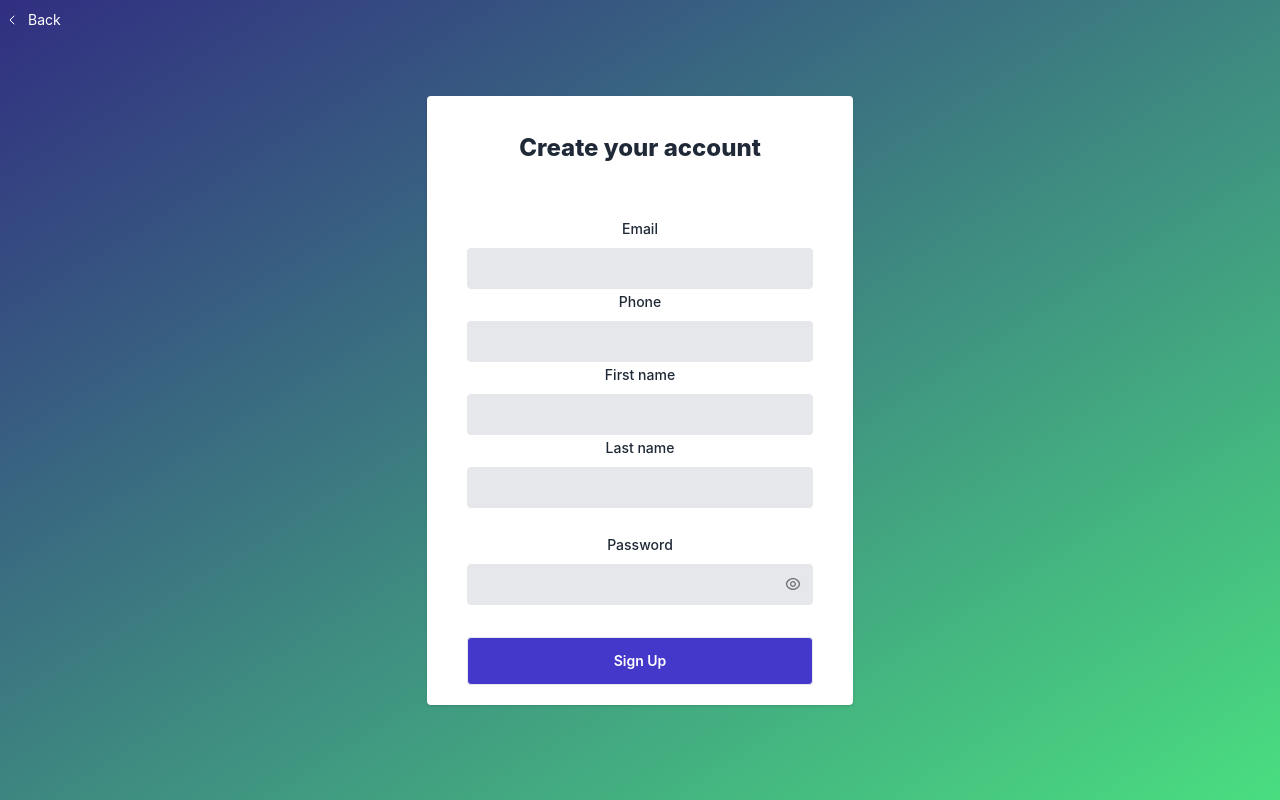
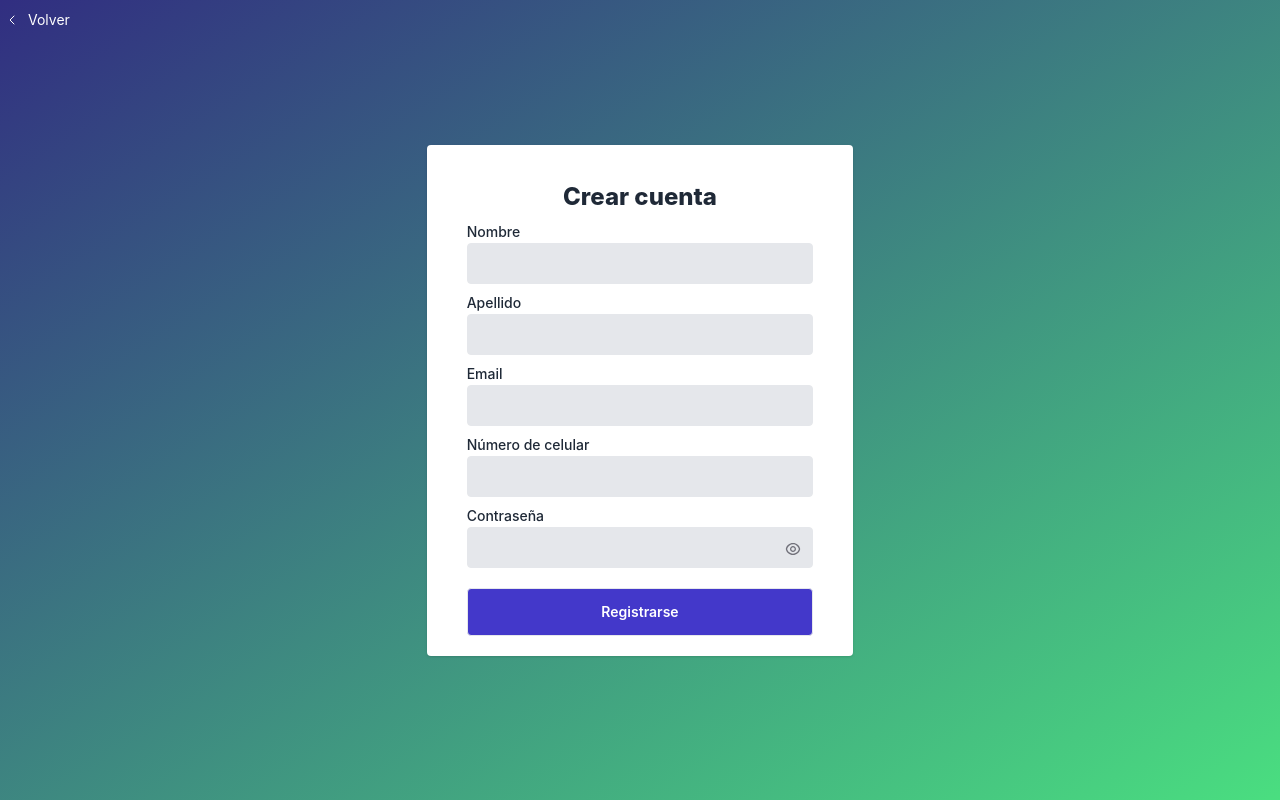
Before and after one commit to txakurhub/pfinal_client, a React (Create React App) app: page /register in a window 1280 px wide. Built offline with nearby package versions, Linux system fonts and the light colour scheme; no server answers.

Commit message:
Pasando a español login y register, y arreglándoles los espacios

```diff
--- a/src/components/Reviews.jsx
+++ b/src/components/Reviews.jsx
@@ -89,7 +89,7 @@ const Reviews = ({ id, user }) => {
               <input onChange={(e) => handlechange(e)} name="calification" type="radio" value={4} className="ml-2 h-6 w-6 opacity-0 cursor-pointer" />
               <input onChange={(e) => handlechange(e)} name="calification" type="radio" value={5} className="ml-2 h-6 w-6 opacity-0 cursor-pointer" />
             </div>
-            <textarea value={input.comment} className="bg-gray-100 rounded border border-transparent focus:border-gray-400 leading-normal resize w-full h-20 py-2 pr-[40px] px-3 font-medium placeholder-gray-700 focus:outline-none focus:bg-white" type="text" placeholder="Agregar un comentario" name="comment" id="comentario" onChange={(e) => handlechange(e)} />
+            <textarea value={input.comment} className="bg-gray-100 rounded border border-transparent focus:border-gray-400 leading-normal resize w-full h-20 py-2 pr-[40px] px-3 font-medium placeholder-gray-700 focus:outline-none focus:bg-white" type="text" placeholder="Deja un comentario" name="comment" id="comentario" onChange={(e) => handlechange(e)} />
           </form>
         ) : (<div>Debes estar registrado para poder dejar un comentario.</div>)}
          <p className="text-3xl lg:text-4xl font-semibold leading-7 lg:leading-9 text-gray-800">Comentarios:</p>
--- a/src/pages/Login.jsx
+++ b/src/pages/Login.jsx
@@ -61,17 +61,17 @@ const Login = () => {
           <path stroke="none" d="M0 0h24v24H0z" fill="none" />
           <polyline points="15 6 9 12 15 18" />
         </svg>
-        <p className="text-sm pl-2 leading-none">Back</p>
+        <p className="text-sm pl-2 leading-none">Volver</p>
       </Link>
       <form className="bg-white shadow rounded lg:w-1/3 md:w-1/2 w-full p-10 pb-5">
         <p tabIndex={0} role="heading" aria-level="1" aria-label="Login to your account" className="text-2xl font-extrabold leading-6 text-gray-800">
-          Login to your account
+          Ingresa a tu cuenta
         </p>
         <p className="text-sm mt-4 font-medium leading-none text-gray-500">
-          Dont have account?{" "}
+          ¿No tienes una cuenta?{" "}
           <span onClick={handleRegister} tabIndex={0} role="link" aria-label="Sign up here" className="text-sm font-medium leading-none underline text-gray-800 cursor-pointer">
             {" "}
-            Sign up here
+            Regístrate aquí
           </span>
         </p>
         <button onClick={handleGoogleLogin} aria-label="Continue with google" className="focus:outline-none focus:ring-2 focus:ring-offset-1 focus:ring-gray-700 py-3.5 px-4 border rounded-lg border-gray-700 flex items-center w-full mt-7">
@@ -81,18 +81,18 @@ const Login = () => {
             <path d="M4.17667 11.9366C3.97215 11.3165 3.85378 10.6521 3.85378 9.96562C3.85378 9.27905 3.97215 8.6147 4.16591 7.99463L4.1605 7.86257L1.13246 5.44363L1.03339 5.49211C0.37677 6.84302 0 8.36005 0 9.96562C0 11.5712 0.37677 13.0881 1.03339 14.4391L4.17667 11.9366Z" fill="#FBBC05" />
             <path d="M9.68807 3.85336C11.5073 3.85336 12.7344 4.66168 13.4342 5.33718L16.1684 2.59107C14.4892 0.985496 12.3039 0 9.68807 0C5.89885 0 2.62637 2.23672 1.0332 5.49214L4.16573 7.99466C4.95162 5.59183 7.12608 3.85336 9.68807 3.85336Z" fill="#EB4335" />
           </svg>
-          <p className="text-base font-medium ml-4 text-gray-700">Continue with Google</p>
+          <p className="text-base font-medium ml-4 text-gray-700">Continuar con Google</p>
         </button>
         <button onClick={handleFacebookLogin} aria-label="Continue with facebook" className="focus:outline-none focus:ring-2 focus:ring-offset-1 focus:ring-gray-700 py-3.5 px-4 border rounded-lg border-gray-700 flex items-center w-full mt-2">
           <svg width={22} height={23} viewBox="0 0 48 48" fill="none" xmlns="http://www.w3.org/2000/svg">
             <path d="M48 24C48 10.7438 37.2562 0 24 0C10.7438 0 0 10.7438 0 24C0 35.9813 8.775 45.9094 20.25 47.7094V30.9375H14.1562V24H20.25V18.7125C20.25 12.6984 23.8313 9.375 29.3156 9.375C31.9406 9.375 34.6875 9.84375 34.6875 9.84375V15.75H31.6594C28.6781 15.75 27.75 17.6016 27.75 19.5V24H34.4062L33.3422 30.9375H27.75V47.7094C39.225 45.9094 48 35.9813 48 24Z" fill="#1877F2"/>
             <path d="M33.3422 30.9375L34.4062 24H27.75V19.5C27.75 17.6016 28.6781 15.75 31.6594 15.75H34.6875V9.84375C34.6875 9.84375 31.9406 9.375 29.3156 9.375C23.8313 9.375 20.25 12.6984 20.25 18.7125V24H14.1562V30.9375H20.25V47.7094C21.4734 47.9016 22.725 48 24 48C25.275 48 26.5266 47.9016 27.75 47.7094V30.9375H33.3422Z" fill="white"/>
           </svg>
-          <p className="text-base font-medium ml-4 text-gray-700">Continue with Facebook</p>
+          <p className="text-base font-medium ml-4 text-gray-700">Continuar con Facebook</p>
         </button>
         <div className="w-full flex items-center justify-between py-5">
           <hr className="w-full bg-gray-400" />
-          <p className="text-base font-medium leading-4 px-2.5 text-gray-400">OR</p>
+          <p className="text-base font-medium leading-4 px-2.5 text-gray-400">Ó</p>
           <hr className="w-full bg-gray-400  " />
         </div>
         <div>
@@ -100,7 +100,7 @@ const Login = () => {
           <input onChange={(e) => setEmail(e.target.value)} id="email" aria-label="enter email adress" type="email" className="bg-gray-200 border rounded focus:outline-none text-xs font-medium leading-none text-gray-800 py-3 w-full pl-3 mt-2" />
         </div>
         <div className="mt-6 w-full">
-          <label className="text-sm font-medium leading-none text-gray-800">Password</label>
+          <label className="text-sm font-medium leading-none text-gray-800">Contraseña</label>
           <div title="See password" className="relative flex items-center justify-center">
             <input onChange={(e) => setPassword(e.target.value)} id="password" min={6} aria-label="enter Password" type="password" className="bg-gray-200 border rounded focus:outline-none text-xs font-medium leading-none text-gray-800 py-3 w-full pl-3 mt-2" />
             <div onClick={viewPassword} className="absolute right-0 mt-2 mr-3 cursor-pointer">
@@ -112,14 +112,14 @@ const Login = () => {
         </div>
         <div className="mt-8">
           <button onClick={handleSubmit} aria-label="create my account" className="focus:ring-2 focus:ring-offset-2 focus:ring-indigo-700 text-sm font-semibold leading-none text-white focus:outline-none bg-indigo-700 border rounded hover:bg-indigo-600 py-4 w-full">
-            Log In
+            Entrar
           </button>
         </div>
         <p className="text-sm mt-4 font-medium leading-none text-gray-500">
-          Did you forget your password?{" "}
+          ¿Olvidaste tu contraseña?{" "}
           <span onClick={handleResetPassword} tabIndex={0} role="link" aria-label="Sign up here" className="text-sm font-medium leading-none underline text-gray-800 cursor-pointer">
             {" "}
-            Recover it here
+            Recupérala aquí
           </span>
         </p>
         {error && <p className="text-red-600 mt-3">{error}</p>}
--- a/src/pages/Register.jsx
+++ b/src/pages/Register.jsx
@@ -52,39 +52,32 @@ function Register() {
           <path stroke="none" d="M0 0h24v24H0z" fill="none" />
           <polyline points="15 6 9 12 15 18" />
         </svg>
-        <p className="text-sm pl-2 leading-none">Back</p>
+        <p className="text-sm pl-2 leading-none">Volver</p>
       </Link>
       <form className="bg-white shadow rounded lg:w-1/3 md:w-1/2 w-full p-10 pb-5">
         <p tabIndex={0} role="heading" aria-level="1" aria-label="Login to your account" className="text-2xl font-extrabold leading-6 text-gray-800">
-          Create your account
+          Crear cuenta
         </p>
-        <div className="w-full flex items-center justify-between py-5 opacity-0">
-          <hr className="w-full bg-gray-400" />
-          <p className="text-base font-medium leading-4 px-2.5 text-gray-400">OR</p>
-          <hr className="w-full bg-gray-400  " />
+        <div className="mt-3">
+          <label className="text-sm font-medium leading-none text-gray-800 mt-4 flex" >Nombre</label>
+          <input onChange={handleChange} id="firstname" name="firstname" aria-label="enter email adress" type="email" className="bg-gray-200 border rounded focus:outline-none text-xs font-medium leading-none text-gray-800 py-3 w-full pl-3 mt-1" />
         </div>
-        <div>
-          <label className="text-sm font-medium leading-none text-gray-800">Email</label>
-          <input onChange={handleChange} id="email" name="email" aria-label="enter email adress" type="email" className="bg-gray-200 border rounded focus:outline-none text-xs font-medium leading-none text-gray-800 py-3 w-full pl-3 mt-2" />
+        <div className="mt-3">
+          <label className="text-sm font-medium leading-none text-gray-800 flex">Apellido</label>
+          <input onChange={handleChange} id="lastname" name="lastname" aria-label="enter email adress" type="email" className="bg-gray-200 border rounded focus:outline-none text-xs font-medium leading-none text-gray-800 py-3 w-full pl-3 mt-1" />
         </div>
-        {/* mi cagada */}
-        <div>
-          <label className="text-sm font-medium leading-none text-gray-800">Phone</label>
-          <input onChange={handleChange} id="phone" name="phone" aria-label="enter email adress" type="email" className="bg-gray-200 border rounded focus:outline-none text-xs font-medium leading-none text-gray-800 py-3 w-full pl-3 mt-2" />
+        <div className="mt-3">
+          <label className="text-sm font-medium leading-none text-gray-800 flex">Email</label>
+          <input onChange={handleChange} id="email" name="email" aria-label="enter email adress" type="email" className="bg-gray-200 border rounded focus:outline-none text-xs font-medium leading-none text-gray-800 py-3 w-full pl-3 mt-1" />
         </div>
-        <div>
-          <label className="text-sm font-medium leading-none text-gray-800" >First name</label>
-          <input onChange={handleChange} id="firstname" name="firstname" aria-label="enter email adress" type="email" className="bg-gray-200 border rounded focus:outline-none text-xs font-medium leading-none text-gray-800 py-3 w-full pl-3 mt-2" />
+        <div className="mt-3">
+          <label className="text-sm font-medium leading-none text-gray-800 flex">Número de celular</label>
+          <input onChange={handleChange} id="phone" name="phone" aria-label="enter email adress" type="email" className="bg-gray-200 border rounded focus:outline-none text-xs font-medium leading-none text-gray-800 py-3 w-full pl-3 mt-1" />
         </div>
-        <div>
-          <label className="text-sm font-medium leading-none text-gray-800">Last name</label>
-          <input onChange={handleChange} id="lastname" name="lastname" aria-label="enter email adress" type="email" className="bg-gray-200 border rounded focus:outline-none text-xs font-medium leading-none text-gray-800 py-3 w-full pl-3 mt-2" />
-        </div>
-        {/* final de la cagada */}
-        <div className="mt-6 w-full">
-          <label className="text-sm font-medium leading-none text-gray-800">Password</label>
+        <div className="w-full mt-3">
+          <label className="text-sm font-medium leading-none text-gray-800 flex">Contraseña</label>
           <div title="See password" className="relative flex items-center justify-center">
-            <input onChange={handleChange} id="password" name="password" min={6} aria-label="enter Password" type="password" className="bg-gray-200 border rounded focus:outline-none text-xs font-medium leading-none text-gray-800 py-3 w-full pl-3 mt-2" />
+            <input onChange={handleChange} id="password" name="password" min={6} aria-label="enter Password" type="password" className="bg-gray-200 border rounded focus:outline-none text-xs font-medium leading-none text-gray-800 py-3 w-full pl-3 mt-1" />
             <div onClick={viewPassword} className="absolute right-0 mt-2 mr-3 cursor-pointer">
               <svg width={16} height={16} viewBox="0 0 16 16" fill="none" xmlns="http://www.w3.org/2000/svg">
                 <path d="M7.99978 2C11.5944 2 14.5851 4.58667 15.2124 8C14.5858 11.4133 11.5944 14 7.99978 14C4.40511 14 1.41444 11.4133 0.787109 8C1.41378 4.58667 4.40511 2 7.99978 2ZM7.99978 12.6667C9.35942 12.6664 10.6787 12.2045 11.7417 11.3568C12.8047 10.509 13.5484 9.32552 13.8511 8C13.5473 6.67554 12.8031 5.49334 11.7402 4.64668C10.6773 3.80003 9.35864 3.33902 7.99978 3.33902C6.64091 3.33902 5.32224 3.80003 4.25936 4.64668C3.19648 5.49334 2.45229 6.67554 2.14844 8C2.45117 9.32552 3.19489 10.509 4.25787 11.3568C5.32085 12.2045 6.64013 12.6664 7.99978 12.6667ZM7.99978 11C7.20413 11 6.44106 10.6839 5.87846 10.1213C5.31585 9.55871 4.99978 8.79565 4.99978 8C4.99978 7.20435 5.31585 6.44129 5.87846 5.87868C6.44106 5.31607 7.20413 5 7.99978 5C8.79543 5 9.55849 5.31607 10.1211 5.87868C10.6837 6.44129 10.9998 7.20435 10.9998 8C10.9998 8.79565 10.6837 9.55871 10.1211 10.1213C9.55849 10.6839 8.79543 11 7.99978 11ZM7.99978 9.66667C8.4418 9.66667 8.86573 9.49107 9.17829 9.17851C9.49085 8.86595 9.66644 8.44203 9.66644 8C9.66644 7.55797 9.49085 7.13405 9.17829 6.82149C8.86573 6.50893 8.4418 6.33333 7.99978 6.33333C7.55775 6.33333 7.13383 6.50893 6.82126 6.82149C6.5087 7.13405 6.33311 7.55797 6.33311 8C6.33311 8.44203 6.5087 8.86595 6.82126 9.17851C7.13383 9.49107 7.55775 9.66667 7.99978 9.66667Z" fill="#71717A" />
@@ -92,9 +85,9 @@ function Register() {
             </div>
           </div>
         </div>
-        <div className="mt-8">
+        <div className="mt-5">
           <button onClick={handleSubmit} aria-label="create my account" className="focus:ring-2 focus:ring-offset-2 focus:ring-indigo-700 text-sm font-semibold leading-none text-white focus:outline-none bg-indigo-700 border rounded hover:bg-indigo-600 py-4 w-full">
-            Sign Up
+            Registrarse
           </button>
         </div>
         {error && <p className="text-red-600 mt-3">{error}</p>}
```
